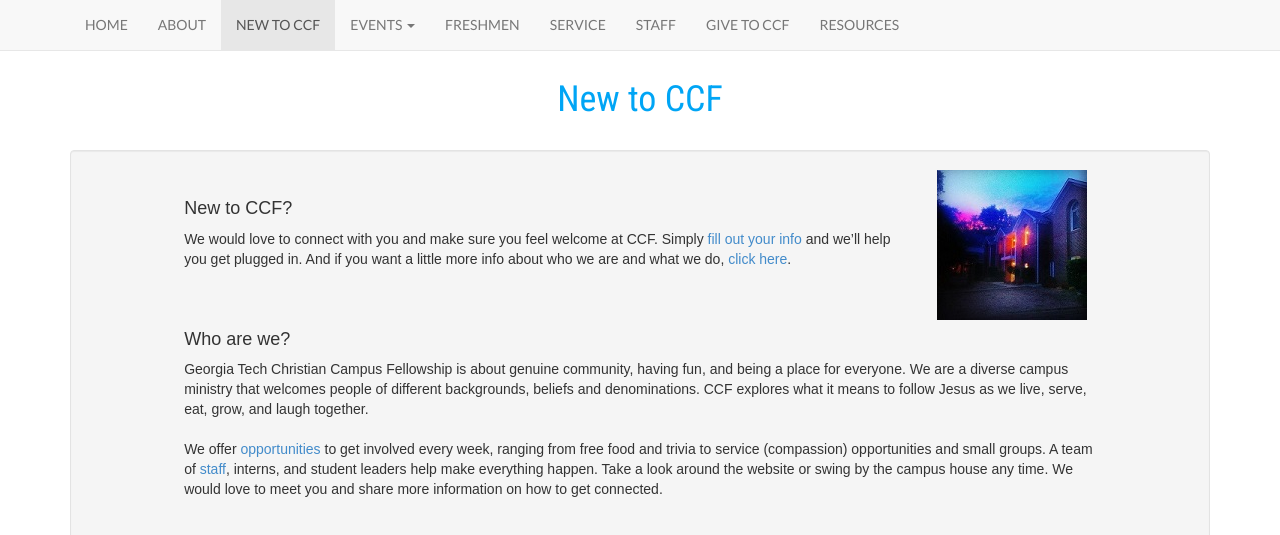
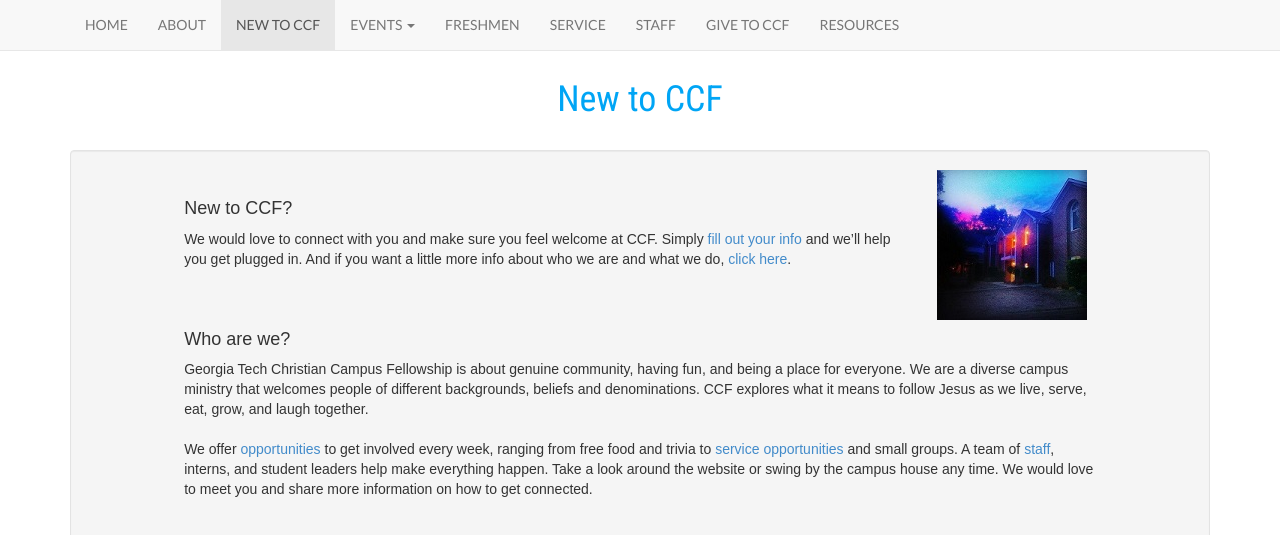
Before and after one commit to gtccf/gtccf.github.io, a Jekyll site: the page built from new-to-ccf/index.html, in a window 1280 px wide and 964 px high, cut to the strip 0-535 px from the top of the window. Built offline with Jekyll 4.4.1, drawn with Linux system fonts in a browser that asks for light colours; nearby versions of some CDN libraries.

Commit message:
Added Hyperlink
added a hyperlink to the weekly compassion events page

```diff
--- a/new-to-ccf/index.html
+++ b/new-to-ccf/index.html
@@ -16,7 +16,7 @@ layout: default
       <div class="row">
         <div class="col-md-1"></div>
         <div class="col-md-10"><h4>Who are we?</h4>
-          Georgia Tech Christian Campus Fellowship is about genuine community, having fun, and being a place for everyone. We are a diverse campus ministry that welcomes people of different backgrounds, beliefs and denominations. CCF explores what it means to follow Jesus as we live, serve, eat, grow, and laugh together. <br> <br> We offer <a href="{{ site.baseurl }}/events/weekly/">opportunities</a> to get involved every week, ranging from free food and trivia to service (compassion) opportunities and small groups. A team of <a href="{{ site.baseurl }}/staff/">staff</a>, interns, and student leaders help make everything happen. Take a look around the website or swing by the campus house any time. We would love to meet you and share more information on how to get connected.
+          Georgia Tech Christian Campus Fellowship is about genuine community, having fun, and being a place for everyone. We are a diverse campus ministry that welcomes people of different backgrounds, beliefs and denominations. CCF explores what it means to follow Jesus as we live, serve, eat, grow, and laugh together. <br> <br> We offer <a href="{{ site.baseurl }}/events/weekly/">opportunities</a> to get involved every week, ranging from free food and trivia to <a href="{{ site.baseurl }}/events/compassion/">service opportunities</a> and small groups. A team of <a href="{{ site.baseurl }}/staff/">staff</a>, interns, and student leaders help make everything happen. Take a look around the website or swing by the campus house any time. We would love to meet you and share more information on how to get connected.
           <br>
           <br>
           <br>
```
